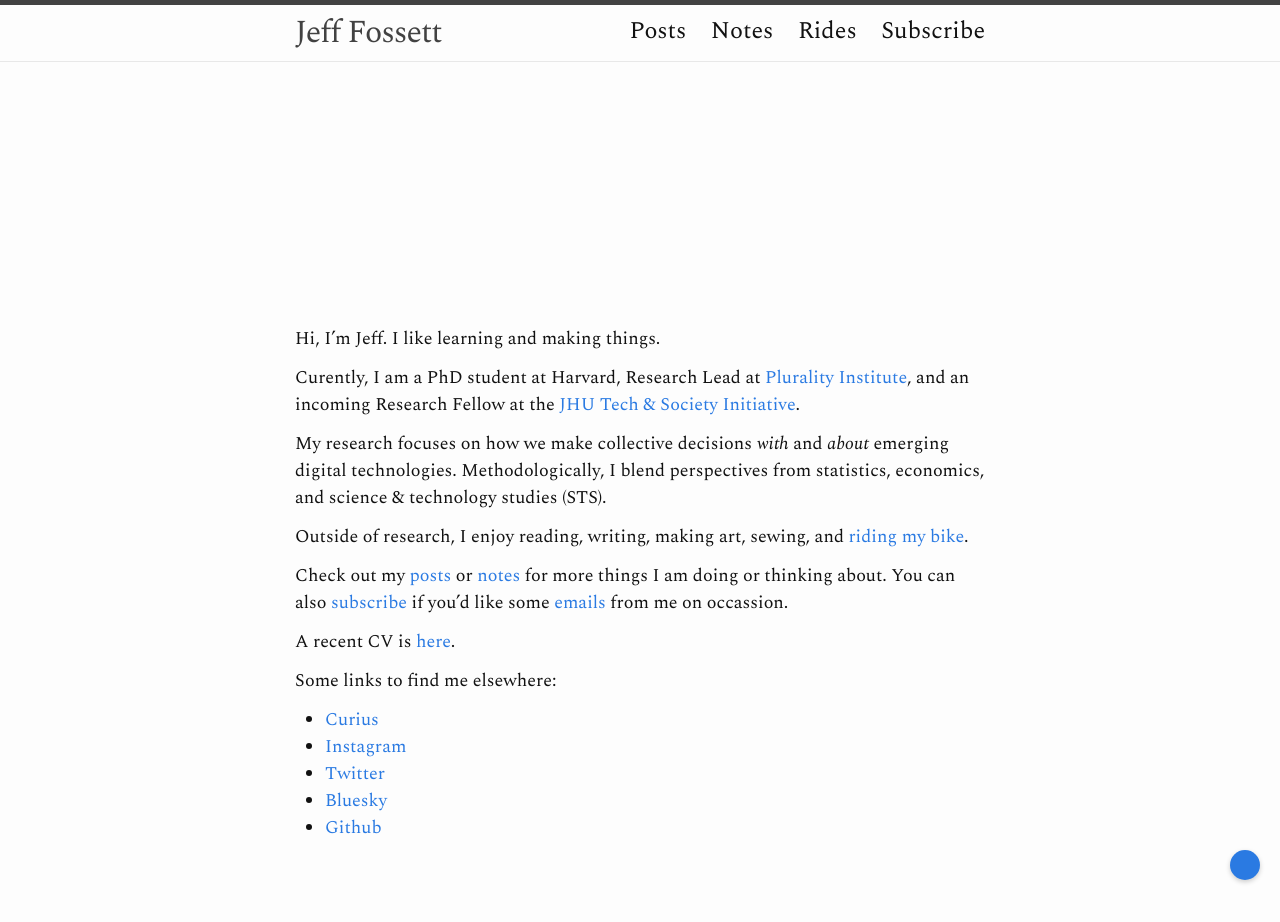
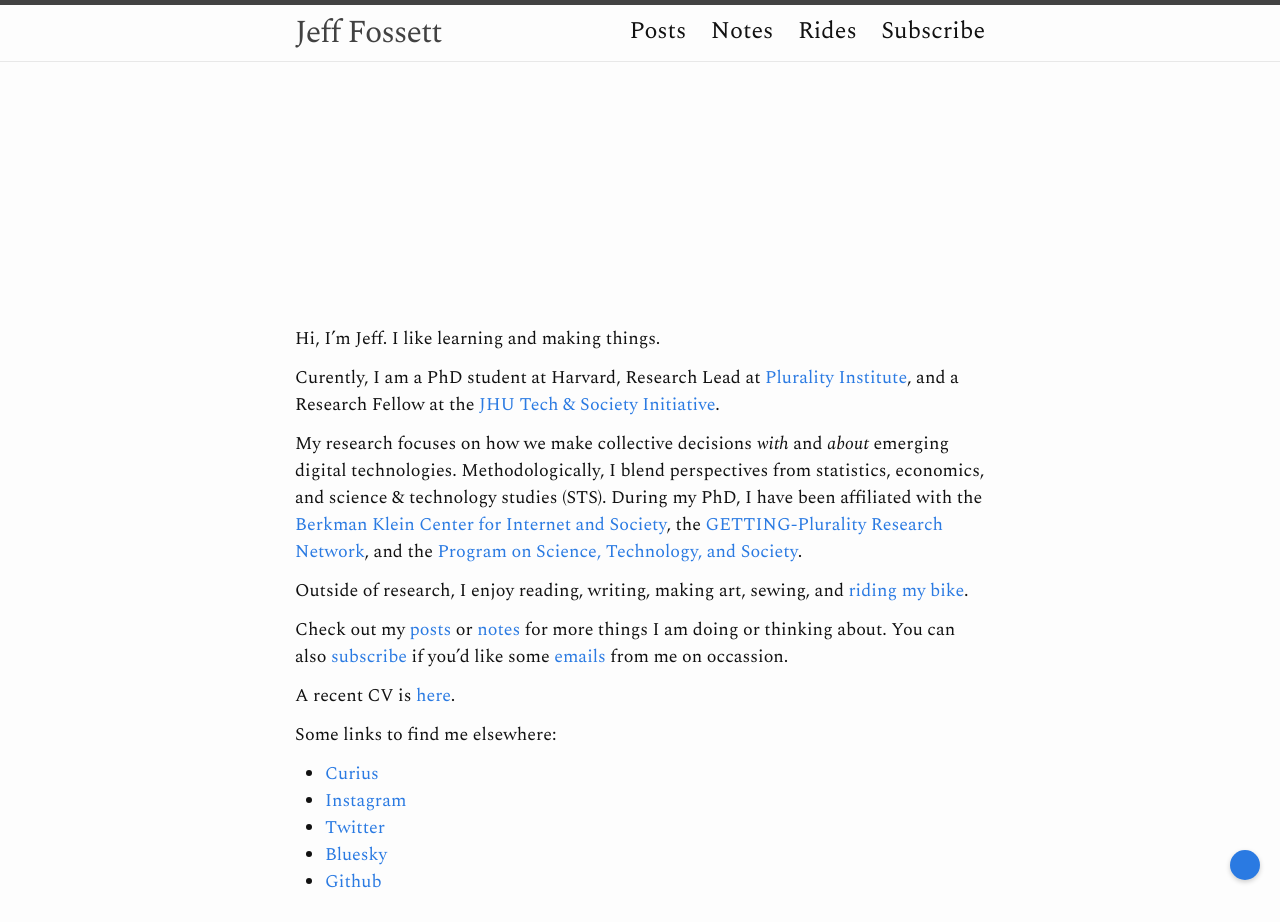
Before and after one commit to Fossj117/fossj117.github.io, a Jekyll site: the page built from index.md, in a window 1280 px wide. Built offline with Jekyll 4.4.1, drawn with Linux system fonts in a browser that asks for light colours; nearby versions of some CDN libraries; before the commit the page ends 900 px from its top, so only the background shows below that.

Commit message:
add affiliations

```diff
--- a/index.md
+++ b/index.md
@@ -12,9 +12,9 @@ layout: empty
 
 Hi, I'm Jeff. I like learning and making things.
 
-Curently, I am a PhD student at Harvard, Research Lead at [Plurality Institute](https://www.plurality.institute/), and an incoming Research Fellow at the [JHU Tech & Society Initiative](https://carey.jhu.edu/tech-society-initiative).
+Curently, I am a PhD student at Harvard, Research Lead at [Plurality Institute](https://www.plurality.institute/), and a Research Fellow at the [JHU Tech & Society Initiative](https://carey.jhu.edu/tech-society-initiative).
 
-My research focuses on how we make collective decisions *with* and *about* emerging digital technologies. Methodologically, I blend perspectives from statistics, economics, and science & technology studies (STS).
+My research focuses on how we make collective decisions *with* and *about* emerging digital technologies. Methodologically, I blend perspectives from statistics, economics, and science & technology studies (STS). During my PhD, I have been affiliated with the [Berkman Klein Center for Internet and Society](https://cyber.harvard.edu/), the [GETTING-Plurality Research Network](https://ash.harvard.edu/programs/allen-lab-technology/), and the [Program on Science, Technology, and Society](https://sts.hks.harvard.edu/).
 
 Outside of research, I enjoy reading, writing, making art, sewing, and [riding my bike](https://jeffreyfossett.com/rides.html).
 
```
